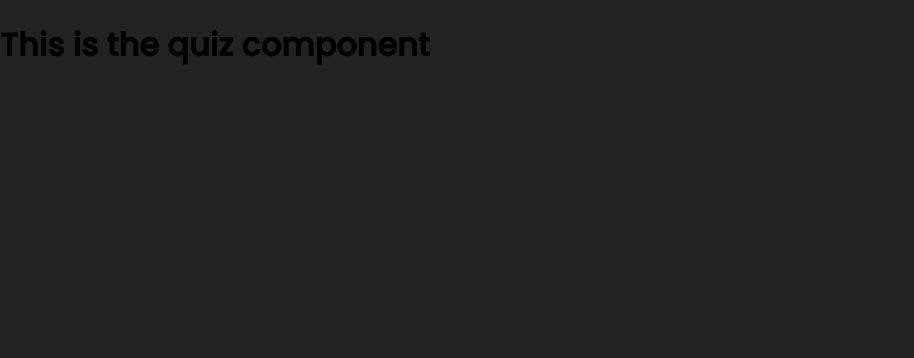
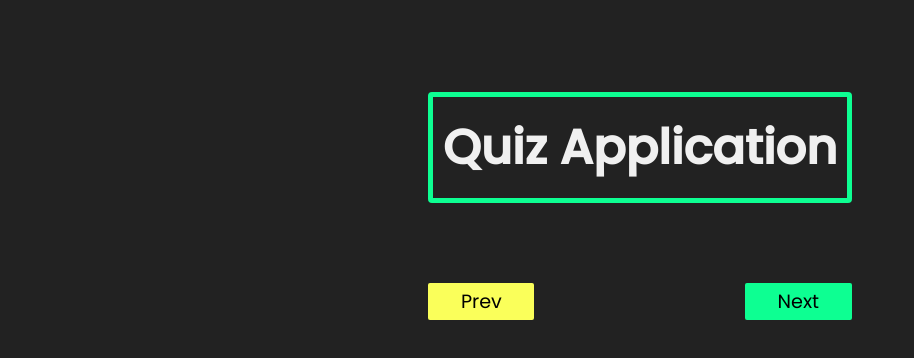
Before and after one commit to VimukthiMK/MERN-Quiz-Application, a React (Create React App) app in the folder frontend-app/: page /quiz in a window 1280 px wide. Shown: the top 358 px of the page, without its empty margins (0-914 px from the left). Built offline with nearby package versions, Linux system fonts and the light colour scheme.

Commit message:
Quiz component-layout

```diff
--- a/frontend-app/src/components/main.js
+++ b/frontend-app/src/components/main.js
@@ -12,12 +12,12 @@ const Main = () => {
             </div>
 
             <div className='instructions'>
-                <ul>
+                <ol>
                     <li>This lines contain app instructions.</li>
                     <li>This lines contain app instructions.</li>
                     <li>This lines contain app instructions.</li>
                     <li>Th is lines contain app instructions.</li>
-                </ul>
+                </ol>
             </div>
 
             <div className='form-container'>
--- a/frontend-app/src/components/quiz.js
+++ b/frontend-app/src/components/quiz.js
@@ -1,9 +1,29 @@
 import React from 'react'
 
 const Quiz = () => {
-    return (<h1>
 
-        This is the quiz component</h1>
+    // Next button event handler
+        const onNext = () => {
+        alert('next');
+        };
+
+// Prev button event handler
+        const onPrev = () => {
+        alert('prev');
+        };
+
+    return (
+
+        <div className='container'>
+        <h1 className='title text-light'>Quiz Application</h1>
+
+         {/* Display questions Here */}
+
+        <div className='grid'>
+           <button className='btn prev' onClick={onPrev}>Prev</button>
+            <button className='btn next' onClick={onNext}>Next</button>
+        </div>
+    </div>
 
 
     )
--- a/frontend-app/src/styles/App.css
+++ b/frontend-app/src/styles/App.css
@@ -1,38 +1,169 @@
-.App {
-  text-align: center;
+:root{
+  --primary-color: #0DFF92;
+  --dark-color:#222222;
+  --light-color: #f0f0f0;
 }
 
-.App-logo {
-  height: 40vmin;
-  pointer-events: none;
+body, html{
+  height: 100%;
+  background: var(--dark-color)
 }
 
-@media (prefers-reduced-motion: no-preference) {
-  .App-logo {
-    animation: App-logo-spin infinite 20s linear;
-  }
+* > *{
+    font-family: 'Poppins', sans-serif;
 }
 
-.App-header {
-  background-color: #282c34;
-  min-height: 100vh;
-  display: flex;
-  flex-direction: column;
-  align-items: center;
-  justify-content: center;
-  font-size: calc(10px + 2vmin);
-  color: white;
+.container{
+  display: block;
+  position: relative;
+  margin: 40px auto;
+  height: auto;
+  width: 800px;
+  padding: 20px;
 }
 
-.App-link {
-  color: #61dafb;
+.container .title{
+    font-size: 3em;
+    text-align: center;
+    border: 5px solid var(--primary-color);
+    padding: .3em .2em;
+    border-radius: 4px;
 }
 
-@keyframes App-logo-spin {
-  from {
-    transform: rotate(0deg);
-  }
-  to {
-    transform: rotate(360deg);
-  }
+.text-light {
+	color: var(--light-color)
 }
+
+.container ul{
+  list-style: none;
+  margin: 0;
+  padding: 0;
+	overflow: auto;
+}
+
+.container .questions{
+    padding: 3em;
+}
+
+/*
+.container .questions .qid{
+  padding: .2em .7em;
+  color: #222222;
+  background-color: #0DFF92;
+  border-radius: 50px;
+} */
+
+.container .grid{
+    margin-top: 3em;
+    display: grid;
+    grid-template-columns: 1fr 1fr;
+}
+
+
+.container .btn{
+    padding: .2em 1.7em;
+    border: none;
+    border-radius: .1em;
+    font-size: 1.2em;
+}
+
+.container .btn:hover{
+    cursor: pointer;
+    background-color: #f0f0f0;
+    color: #202020;
+}
+
+.next{
+    background-color: var(--primary-color);
+    justify-self: flex-end;
+}
+
+.prev{
+    background-color: #faff5a;
+    justify-self: flex-start;
+}
+
+ul li{
+  color: #AAAAAA;
+  display: block;
+  position: relative;
+  float: left;
+  width: 100%;
+  height: 100px;
+	border-bottom: 1px solid #333;
+}
+
+ul li input[type=radio]{
+  position: absolute;
+  visibility: hidden;
+}
+
+ul li label{
+  display: block;
+  position: relative;
+  font-weight: 300;
+  font-size: 1.35em;
+  padding: 25px 25px 25px 80px;
+  margin: 10px auto;
+  height: 30px;
+  z-index: 9;
+  cursor: pointer;
+}
+
+ul li:hover label{
+	color: #FFFFFF;
+}
+
+ul li .check{
+  display: block;
+  position: absolute;
+  border: 5px solid #AAAAAA;
+  border-radius: 100%;
+  height: 25px;
+  width: 25px;
+  top: 30px;
+  left: 20px;
+	z-index: 5;
+	transition: border .25s linear;
+	-webkit-transition: border .25s linear;
+}
+
+ul li:hover .checked {
+  border: 5px solid #FFFFFF;
+}
+
+ul li .check::before {
+  display: block;
+  position: absolute;
+	content: '';
+  border-radius: 100%;
+  height: 15px;
+  width: 15px;
+  top: 5px;
+	left: 5px;
+  margin: auto;
+	transition: background 0.25s linear;
+	-webkit-transition: background 0.25s linear;
+}
+
+
+input[type=radio]:checked ~ .check {
+  border: 5px solid var(--primary-color)
+}
+
+input[type=radio]:checked ~ .check::before{
+  background: var(--primary-color)
+}
+
+input[type=radio]:checked ~ .text-primary{
+  color: var(--primary-color)
+}
+
+/* To get selected option we are using this checked class */
+.checked {
+  border: 5px solid var(--primary-color) !important;
+}
+
+.checked::before{
+  background: var(--primary-color);
+}
--- a/frontend-app/src/styles/main.css
+++ b/frontend-app/src/styles/main.css
@@ -14,20 +14,19 @@ body {
 }
 
 .container{
-    height:100%;
-    width: 100%;
+    max-width: fit-content;
     display: grid;
     align-items: center;
-    row-gap: 1rem;
-
-    justify-content: center;
+     justify-content: center;
 
 }
 
 .container .header{
-    max-width: fit-content;
-    display: flex;
-    margin: auto;
+    font-size: 3em;
+    text-align: center;
+    border: 5px solid var(--primary-color);
+    padding: .2em .1em;
+    border-radius: 4px;
 }
 .container .header h1{
     font-weight: 500;
@@ -41,11 +40,11 @@ body {
     margin: auto;
 
 }
-.container .instructions ul{
+.container .instructions ol{
     list-style-type: circle;
 
 }
-.container .instructions ul li{
+.container .instructions ol li{
     font-size: 1.4em;
     color: #cecece;
 
```
